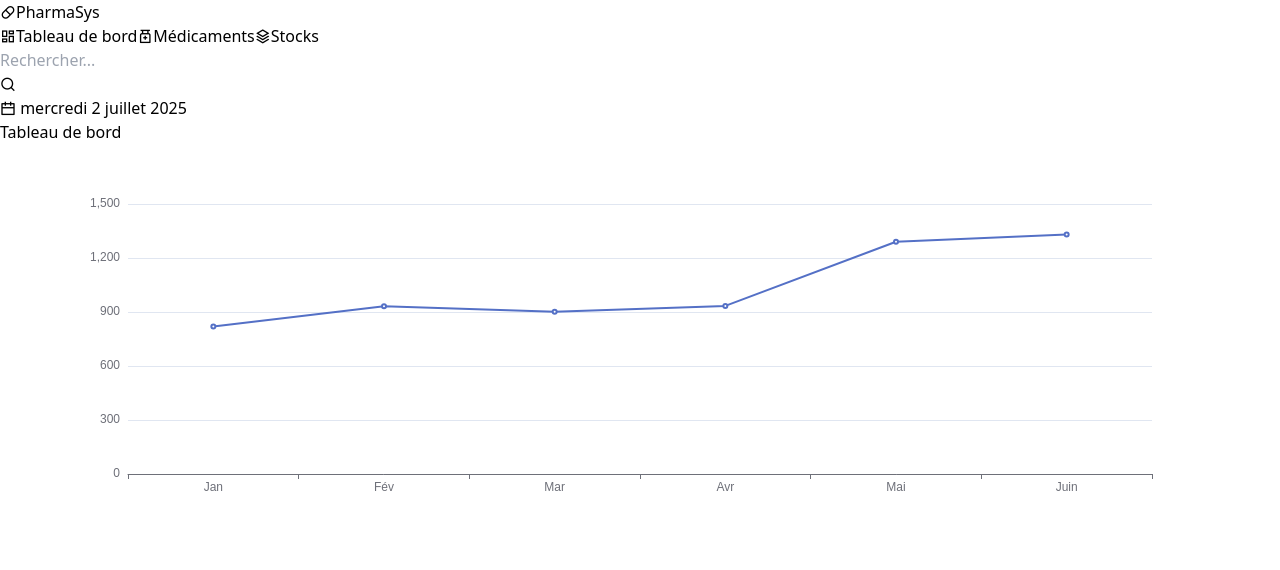
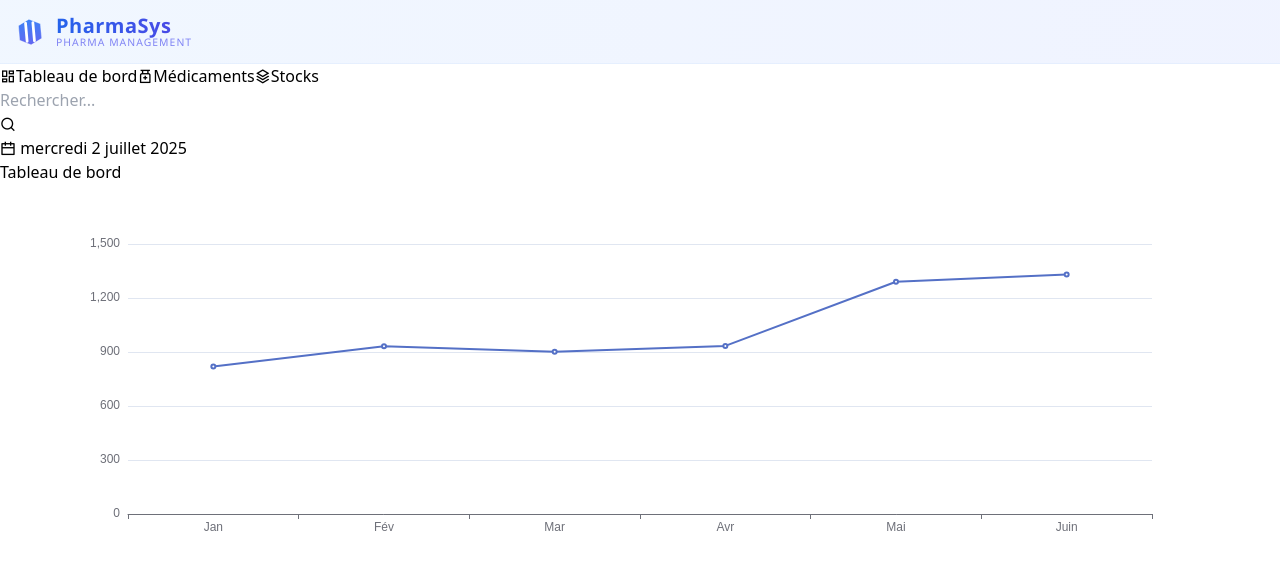
Before and after one commit to Thierno-Amadou-Diallo/pharma-sys, an Angular app in the folder frontend/: page / in a window 1280 px wide. Shown: the top 570 px of the page. Built offline with nearby package versions, Linux system fonts and the light colour scheme; no server answers.

Commit message:
Ajout du design du logo

```diff
--- a/frontend/src/app/app.component.css
+++ b/frontend/src/app/app.component.css
@@ -11,3 +11,76 @@ th, td {
   padding: 8px;
   text-align: left;
 }
+
+/* Styles généraux */
+.logo-container {
+    display: flex;
+    align-items: center;
+    height: 64px;
+    padding: 0 16px;
+    border-bottom: 1px solid rgba(219, 234, 254, 0.5);
+    background: linear-gradient(to right, rgba(239, 246, 255, 0.9), rgba(238, 242, 255, 0.9));
+    font-family: 'Segoe UI', system-ui, sans-serif;
+}
+
+/* Icône SVG */
+.logo-icon {
+    width: 28px;
+    height: 28px;
+    margin-right: 12px;
+    flex-shrink: 0;
+}
+
+/* Conteneur texte */
+.logo-text-container {
+    display: flex;
+    flex-direction: column;
+    line-height: 1.2;
+}
+
+/* Texte principal */
+.logo-main-text {
+    font-size: 1.25rem;
+    font-weight: 700;
+    background: linear-gradient(to right, #2563eb, #4f46e5);
+    -webkit-background-clip: text;
+    background-clip: text;
+    color: transparent;
+    letter-spacing: 0.025em;
+}
+
+/* Sous-texte */
+.logo-sub-text {
+    font-size: 0.65rem;
+    letter-spacing: 0.1em;
+    color: rgba(99, 102, 241, 0.8);
+    font-weight: 500;
+    margin-top: -2px;
+    text-transform: uppercase;
+}
+
+/* Animation au survol */
+.logo-container:hover .logo-icon {
+    transform: rotate(-5deg) scale(1.05);
+    transition: transform 0.4s cubic-bezier(0.25, 0.1, 0.25, 1);
+}
+
+/* Version Dark Mode */
+@media (prefers-color-scheme: dark) {
+    .logo-container {
+        background: linear-gradient(to right, rgba(30, 58, 138, 0.9), rgba(49, 46, 129, 0.9)) !important;
+        border-color: rgba(30, 64, 175, 0.2) !important;
+    }
+
+    .logo-main-text {
+        background: linear-gradient(to right, #93c5fd, #a5b4fc) !important;
+    }
+
+    .logo-sub-text {
+        color: rgba(165, 180, 252, 0.8) !important;
+    }
+
+    .logo-icon path:first-child {
+        fill: url(#darkCapsuleGradient);
+    }
+}
--- a/frontend/src/app/app.component.html
+++ b/frontend/src/app/app.component.html
@@ -1,11 +1,31 @@
 <div class="flex h-screen bg-gray-100">
   <!-- Sidebar -->
   <aside class="w-64 bg-white shadow-lg z-10 flex flex-col rounded-tr-2xl rounded-br-2xl overflow-hidden">
-  <!-- Logo / Titre -->
-  <div class="p-4 border-b flex items-center h-16 bg-blue-50">
-    <i class="ri-capsule-line text-2xl text-blue-600"></i>
-    <span class="ml-2 text-xl font-bold text-blue-800">PharmaSys</span>
-  </div>
+<!-- Nouveau logo / titre -->
+    <div class="logo-container">
+        <!-- SVG Custom - Capsule Médicale -->
+        <svg class="logo-icon" viewBox="0 0 64 64" fill="none" xmlns="http://www.w3.org/2000/svg">
+            <path d="M32 4L8 16V48L32 60L56 48V16L32 4Z" fill="url(#capsuleGradient)"/>
+            <path d="M24 12V52M40 12V52" stroke="white" stroke-width="6" stroke-linecap="round"/>
+            <path d="M32 4L8 16V48L32 60L56 48V16L32 4Z" stroke="url(#borderGradient)" stroke-width="1.5"/>
+            <defs>
+                <linearGradient id="capsuleGradient" x1="32" y1="4" x2="32" y2="60" gradientUnits="userSpaceOnUse">
+                    <stop stop-color="#3B82F6"/>
+                    <stop offset="1" stop-color="#6366F1"/>
+                </linearGradient>
+                <linearGradient id="borderGradient" x1="0" y1="0" x2="64" y2="64" gradientUnits="userSpaceOnUse">
+                    <stop stop-color="#FFFFFF" stop-opacity="0.8"/>
+                    <stop offset="1" stop-color="#FFFFFF" stop-opacity="0.2"/>
+                </linearGradient>
+            </defs>
+        </svg>
+
+        <!-- Texte du logo -->
+        <div class="logo-text-container">
+            <span class="logo-main-text">PharmaSys</span>
+            <span class="logo-sub-text">PHARMA MANAGEMENT</span>
+        </div>
+    </div>
 
   <!-- Menu -->
   <!-- Menu -->
```
